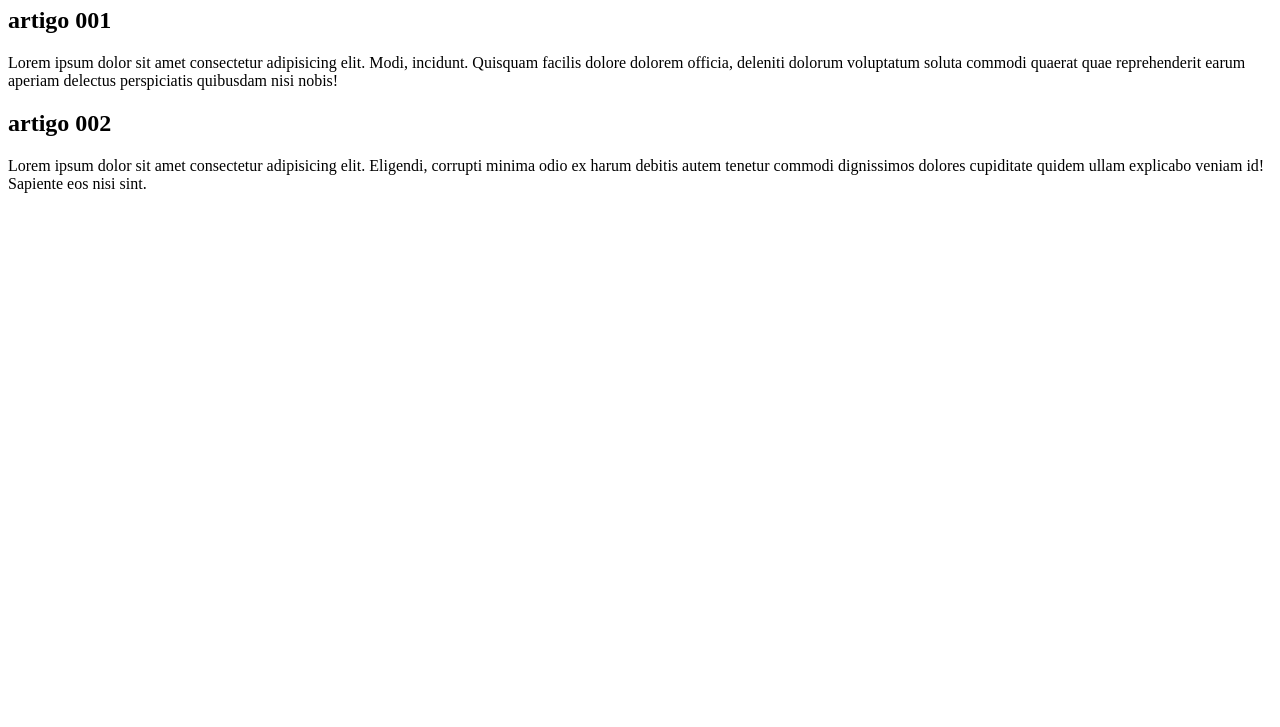
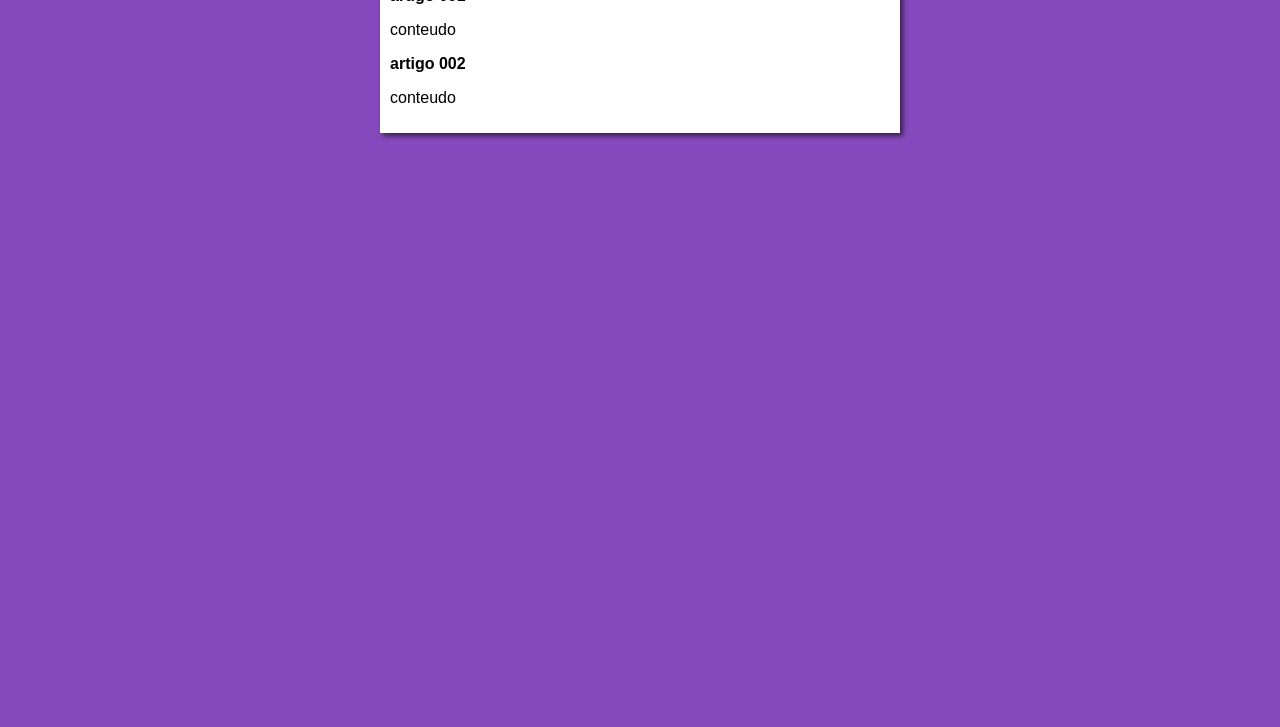
Before and after one commit to KawePeixinho/ProjetoSite, a plain HTML site: page index.html in a window 1280 px wide. Shown: the part 73-800 px from the top of the page. Drawn offline with Linux system fonts and the light colour scheme.

Commit message:
iniciei o design

```diff
--- /dev/null
+++ b/estilos/style.css
@@ -0,0 +1,15 @@
+*{
+    font-family: Arial, Helvetica, sans-serif;
+    font-size: 16px;
+}
+body{
+    background-color: rgb(133, 73, 189);
+}
+
+main{
+    background-color: white;
+    width: 500px;
+    margin: auto;
+    padding: 10px;
+    box-shadow: 3px 3px 5px rgba(0, 0, 0, 0.568);
+}
--- a/index.html
+++ b/index.html
@@ -3,6 +3,7 @@
 <head>
     <meta charset="UTF-8">
     <meta name="viewport" content="width=device-width, initial-scale=1.0">
+    <link rel="stylesheet" href="estilos/style.css">
     <title>Meu Site</title>
 </head>
 <body>
@@ -12,11 +13,11 @@
         </header>
         <article>
             <h2>artigo 001</h2>
-            <p>Lorem ipsum dolor sit amet consectetur adipisicing elit. Modi, incidunt. Quisquam facilis dolore dolorem officia, deleniti dolorum voluptatum soluta commodi quaerat quae reprehenderit earum aperiam delectus perspiciatis quibusdam nisi nobis!</p>
+            <p>conteudo</p>
         </article>
         <article>
             <h2>artigo 002</h2>
-            <p>Lorem ipsum dolor sit amet consectetur adipisicing elit. Eligendi, corrupti minima odio ex harum debitis autem tenetur commodi dignissimos dolores cupiditate quidem ullam explicabo veniam id! Sapiente eos nisi sint.</p>
+            <p>conteudo</p>
         </article>
     </main>
 </body>
```
